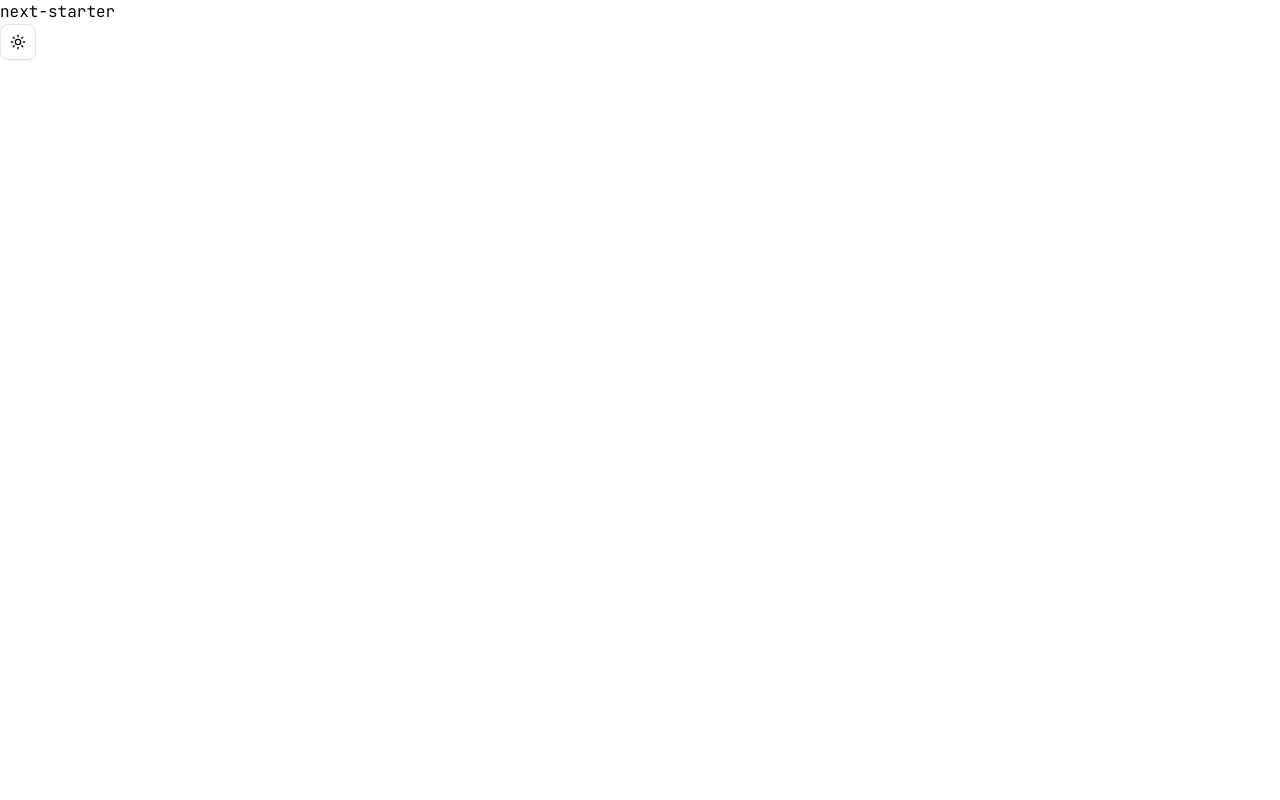
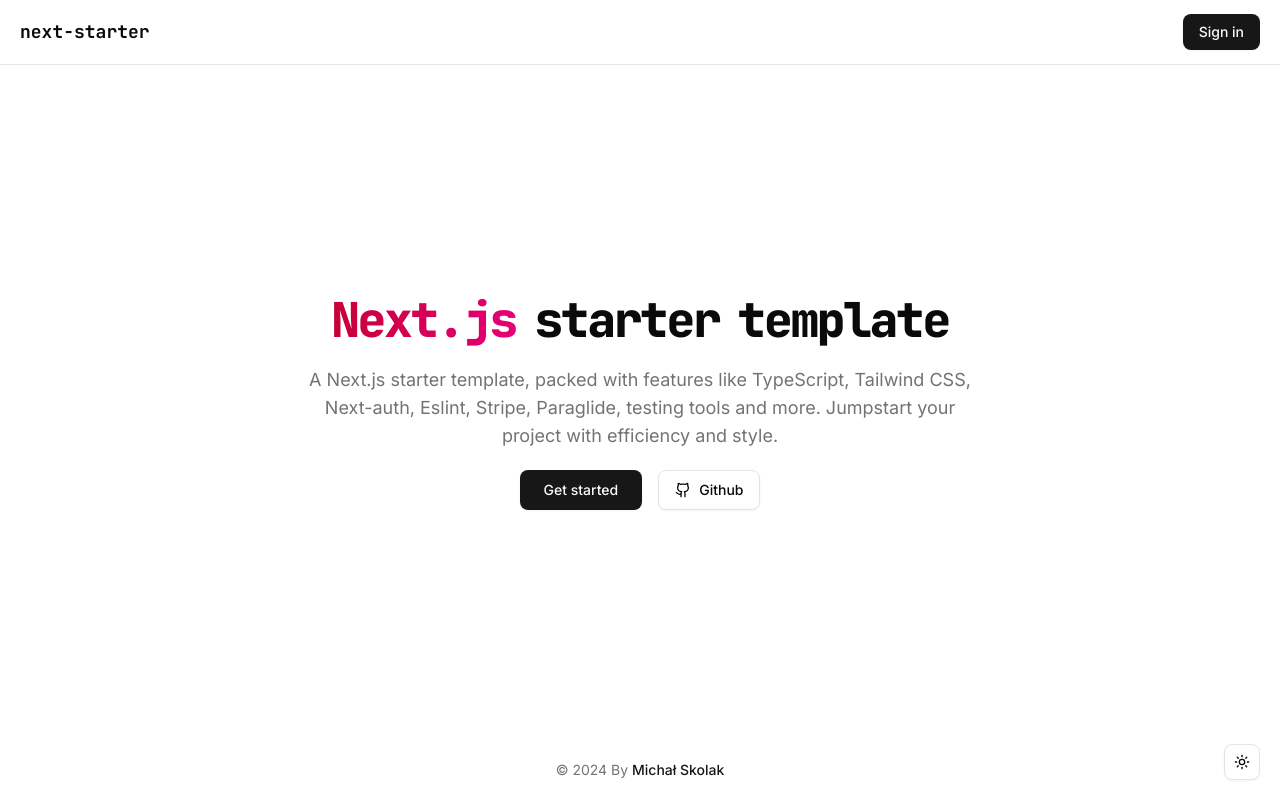
Before and after one commit to Skolaczk/next-starter, a Next.js app: page / in a window 1280 px wide. Built offline with nearby package versions, Linux system fonts and the light colour scheme; no server answers.

Commit message:
feat: add minimalistic UI

```diff
--- a/src/app/layout.tsx
+++ b/src/app/layout.tsx
@@ -4,11 +4,12 @@
 import { PropsWithChildren } from "react";
 
 import { ThemeProvider } from "@/components/theme-provider";
+import { ThemeSwitcher } from "@/components/theme-switcher";
 import { fonts } from "@/lib/fonts";
 import { siteConfig } from "@/lib/site-config";
 import { cn } from "@/lib/utils";
 
-export const generateMetadata = (): Metadata => ({
+export const metadata: Metadata = {
   metadataBase: new URL(siteConfig.url),
   title: {
     default: siteConfig.title,
@@ -39,13 +40,16 @@
     description: siteConfig.description,
     images: "/opengraph-image.png",
   },
-});
+};
 
 const RootLayout = ({ children }: PropsWithChildren) => {
   return (
     <html lang="en" suppressHydrationWarning>
       <body className={cn("min-h-screen font-sans", fonts)}>
-        <ThemeProvider attribute="class">{children}</ThemeProvider>
+        <ThemeProvider attribute="class">
+          {children}
+          <ThemeSwitcher className="absolute right-5 bottom-5 z-10" />
+        </ThemeProvider>
       </body>
     </html>
   );
--- a/src/app/page.tsx
+++ b/src/app/page.tsx
@@ -1,11 +1,60 @@
-import { ThemeSwitcher } from "@/components/theme-switcher";
+import Link from "next/link";
+
+import { Icons } from "@/components/icons";
+import { Button, buttonVariants } from "@/components/ui/button";
 
 const HomePage = () => {
   return (
-    <div>
-      <h1 className="font-mono">next-starter</h1>
-      <ThemeSwitcher />
-    </div>
+    <>
+      <header className="w-full border-b">
+        <div className="container flex h-16 items-center justify-between">
+          <Link href="/" className="font-mono text-lg font-bold">
+            next-starter
+          </Link>
+          <div className="flex items-center gap-2">
+            <Button className="cursor-pointer">Sign in</Button>
+          </div>
+        </div>
+      </header>
+      <section className="container mt-10 flex flex-col items-center gap-3 text-center md:absolute md:top-1/2 md:left-1/2 md:mt-0 md:-translate-x-1/2 md:-translate-y-1/2">
+        <h1 className="mb-1 font-mono text-4xl leading-tight font-extrabold tracking-tighter [word-spacing:-0.5rem] md:text-5xl">
+          <span className="bg-gradient-to-r from-rose-700 to-pink-600 bg-clip-text text-transparent">
+            Next.js
+          </span>{" "}
+          starter template
+        </h1>
+        <p className="text-muted-foreground max-w-2xl md:text-lg">
+          A Next.js starter template, packed with features like TypeScript,
+          Tailwind CSS, Next-auth, Eslint, Stripe, Paraglide, testing tools and
+          more. Jumpstart your project with efficiency and style.
+        </p>
+        <div className="mt-2 flex gap-4">
+          <Link
+            href="https://github.com/Skolaczk/next-starter/blob/main/README.md#getting-started"
+            target="_blank"
+            className={buttonVariants({ size: "lg" })}
+          >
+            Get started
+          </Link>
+          <Link
+            href="https://github.com/Skolaczk/next-starter"
+            target="_blank"
+            className={buttonVariants({ variant: "outline", size: "lg" })}
+          >
+            <Icons.github /> Github
+          </Link>
+        </div>
+      </section>
+      <footer className="text-muted-foreground absolute bottom-3 w-full text-center text-sm">
+        © {new Date().getFullYear()} By{" "}
+        <Link
+          href="https://michalskolak.pl"
+          className={buttonVariants({ variant: "link", className: "!p-0" })}
+        >
+          Michał Skolak
+        </Link>
+      </footer>
+    </>
   );
 };
 
--- a/src/components/icons.tsx
+++ b/src/components/icons.tsx
@@ -1,6 +1,7 @@
-import { Moon, Sun } from "lucide-react";
+import { Github, Moon, Sun } from "lucide-react";
 
 export const Icons = {
   sun: Sun,
   moon: Moon,
+  github: Github,
 };
--- a/src/components/theme-switcher.tsx
+++ b/src/components/theme-switcher.tsx
@@ -1,17 +1,23 @@
 "use client";
 
 import { useTheme } from "next-themes";
+import { ComponentProps } from "react";
 
 import { Icons } from "@/components/icons";
 import { Button } from "@/components/ui/button";
+import { cn } from "@/lib/utils";
 
-export const ThemeSwitcher = () => {
+type ThemeSwitcherProps = {
+  className?: ComponentProps<"button">["className"];
+};
+
+export const ThemeSwitcher = ({ className }: ThemeSwitcherProps) => {
   const { theme, setTheme } = useTheme();
 
   return (
     <Button
       onClick={() => setTheme(theme === "light" ? "dark" : "light")}
-      className="cursor-pointer"
+      className={cn("cursor-pointer", className)}
       size="icon"
       variant="outline"
       aria-label="Toggle theme"
--- a/src/styles/globals.css
+++ b/src/styles/globals.css
@@ -118,3 +118,7 @@
     @apply bg-background text-foreground;
   }
 }
+
+@utility container {
+  @apply max-w-screen-xl mx-auto p-5;
+}
```
